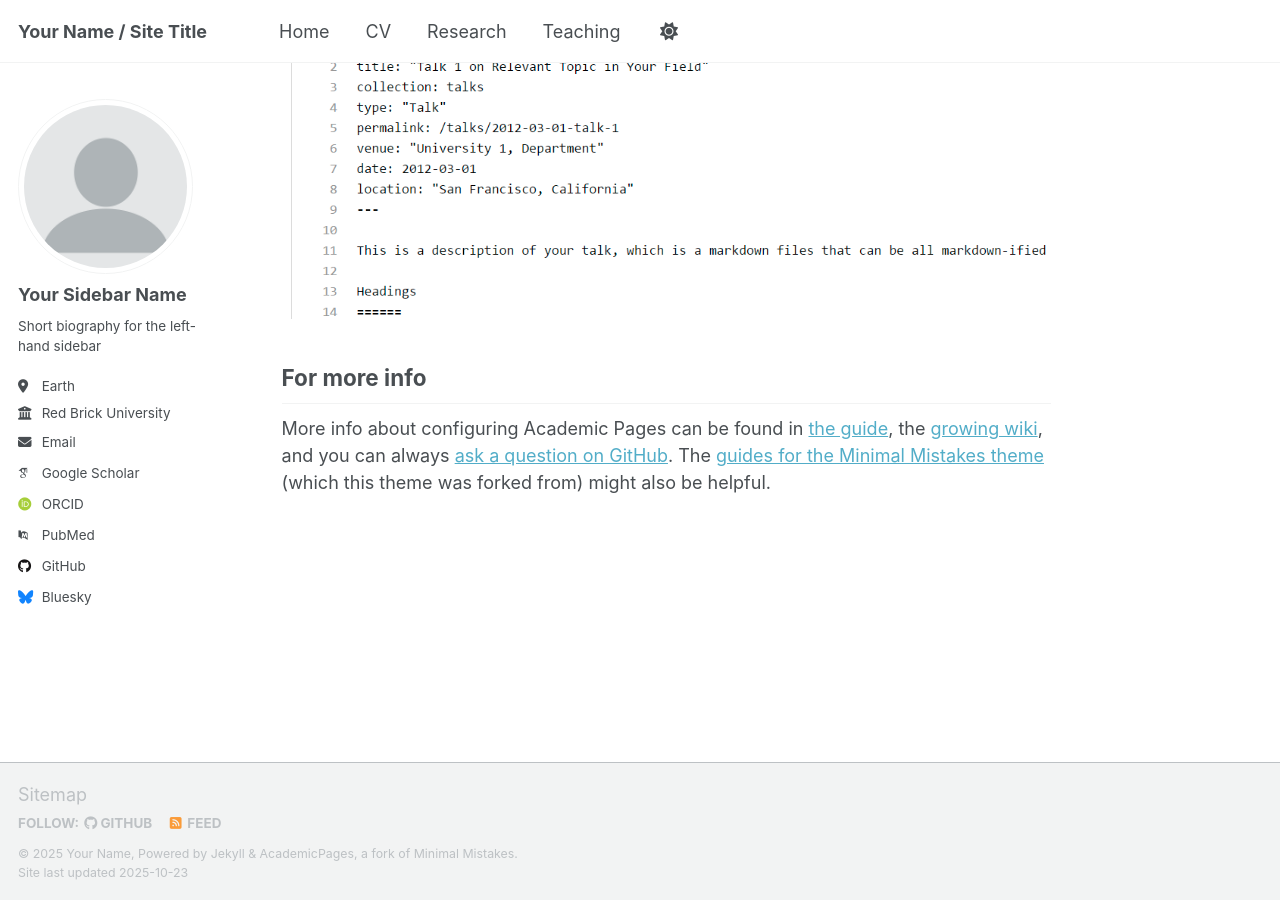
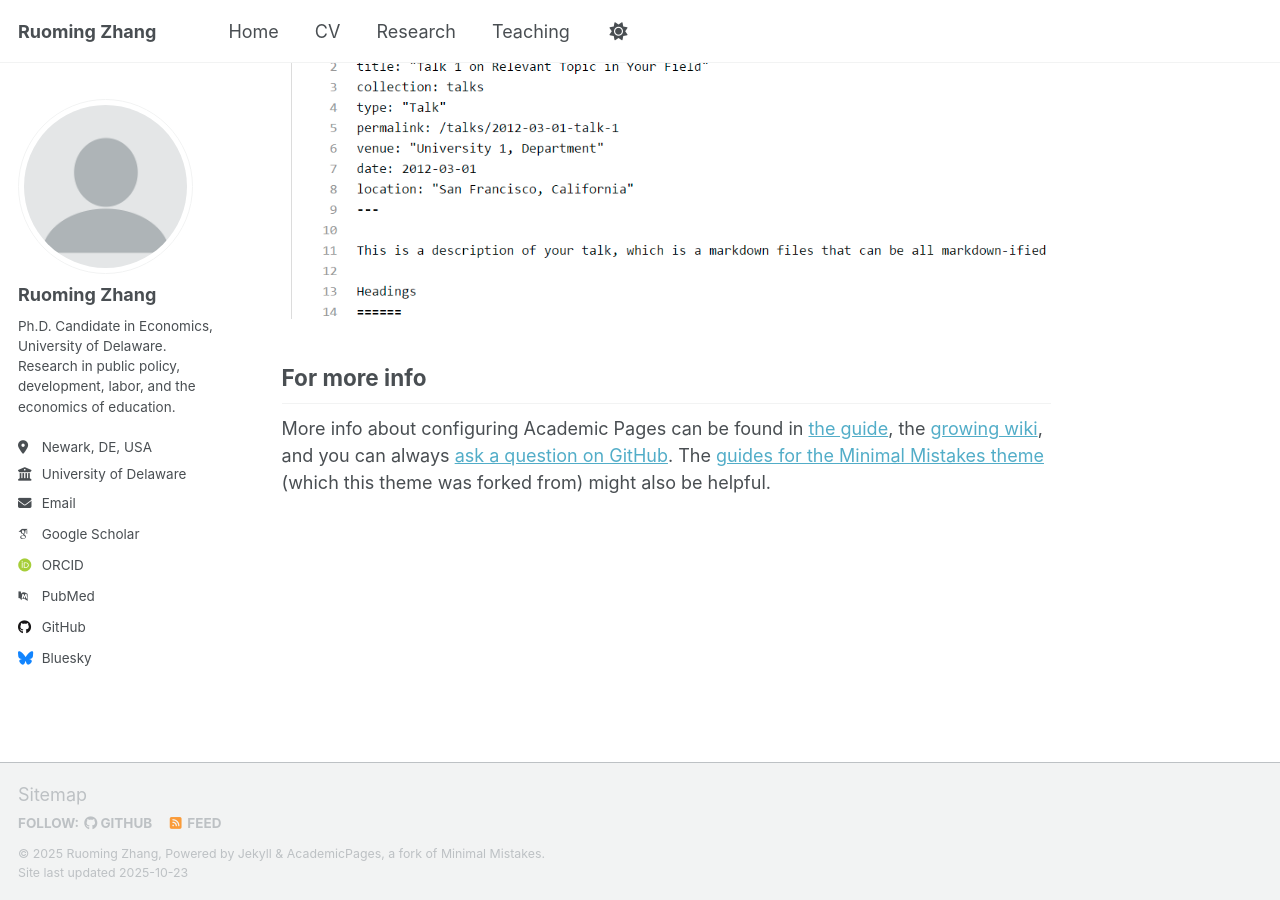
Before and after one commit to xiake327/ruoming-zhang.github.io, a Jekyll site: the page built from _pages/about.md, in a window 1280 px wide and 900 px high, scrolled down 2880 px. Built offline with Jekyll 4.4.1, drawn with Linux system fonts in a browser that asks for light colours; some web fonts are replaced; a script that is not in the unit is left out.

Commit message:
Update _config.yml

```diff
--- a/_config.yml
+++ b/_config.yml
@@ -7,30 +7,27 @@
 # server process.
 
 # Basic Site Settings
+
 locale                   : "en-US"
-site_theme               : "default" # Currently available options are "default", "air"
-title                    : "Your Name / Site Title"
+site_theme               : "default"
+title                    : "Ruoming Zhang"
 title_separator          : "-"
-name                     : &name "Your Name"
-description              : &description "Your Name's academic portfolio"   # Update this with a general description of your site, this is the default if not overridden by a page
-url                      : https://academicpages.github.io # The base hostname & protocol for your site e.g. "https://[your GitHub username].github.io",
-                                                           # or if you already have some other page hosted on Github then use "https://[your GitHub username].github.io/[Your Repo Name]"
-baseurl                  : "" # the subpath of your site, e.g. "/blog"
-repository               : "academicpages/academicpages.github.io"
+name                     : &name "Ruoming Zhang"
+description              : &description "Ph.D. Candidate in Economics, University of Delaware"
+url                      : https://xiake327.github.io        # 你的用户名.github.io
+baseurl                  : ""                                 # 顶级主页留空
+repository               : "xiake327/xiake327.github.io"      # 你的仓库全名
 
-# Site Author - The following control what appear as part of the author content on the side bar.
-#               If a field is blank the icon and link will not appear, otherwise it will be shown.
-#               Additional customization can be done by editing /_includes/author-profile.html
+# Site Author (左侧边栏信息)
 author:
-  # Biographic information
-  avatar           : "profile.png"
-  name             : "Your Sidebar Name"
-  pronouns         : # example: "she/her"
-  bio              : "Short biography for the left-hand sidebar"
-  location         : "Earth"
-  employer         : "Red Brick University"
-  uri              : # URL
-  email            : "none@example.org"
+  avatar           : "profile.png"                            # 放在 /images/profile.png 或根目录
+  name             : "Ruoming Zhang"
+  pronouns         :                                          # 可留空
+  bio              : "Ph.D. Candidate in Economics, University of Delaware. Research in public policy, development, labor, and the economics of education."
+  location         : "Newark, DE, USA"
+  employer         : "University of Delaware"
+  uri              :                                          # 如果以后有独立主页可填
+  email            : "zhangrm@udel.edu"
 
   # Academic websites
   academia         : # URL
```
